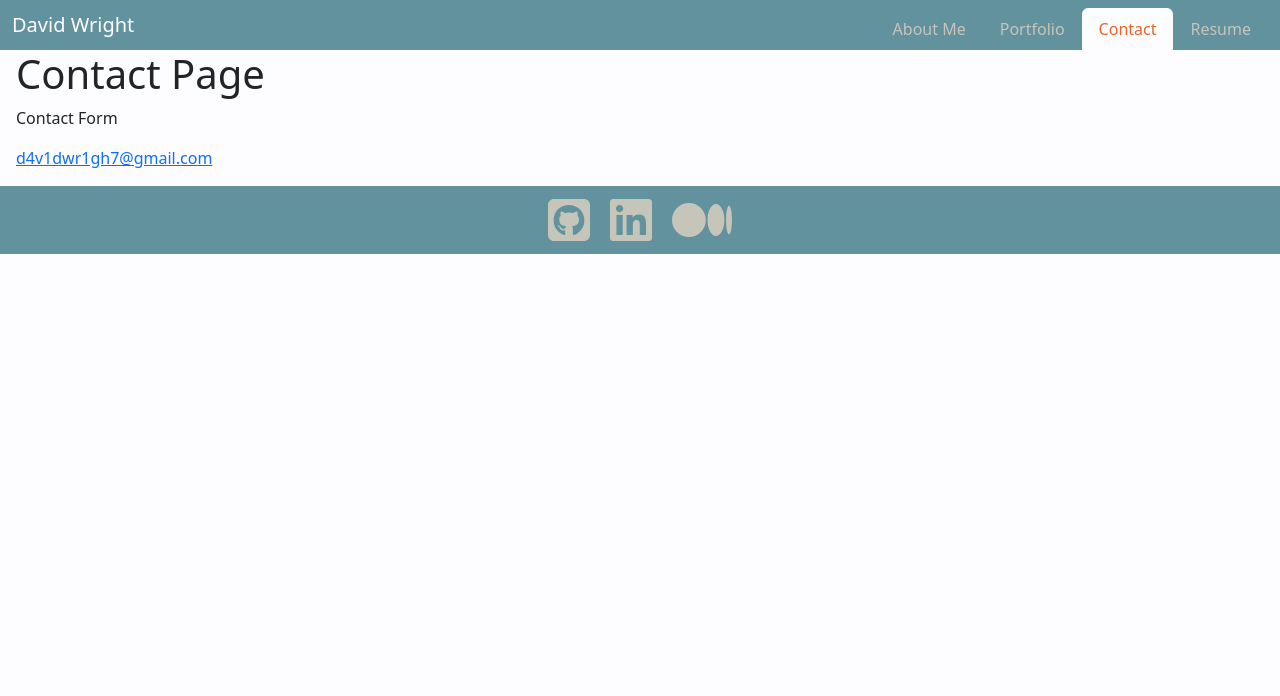
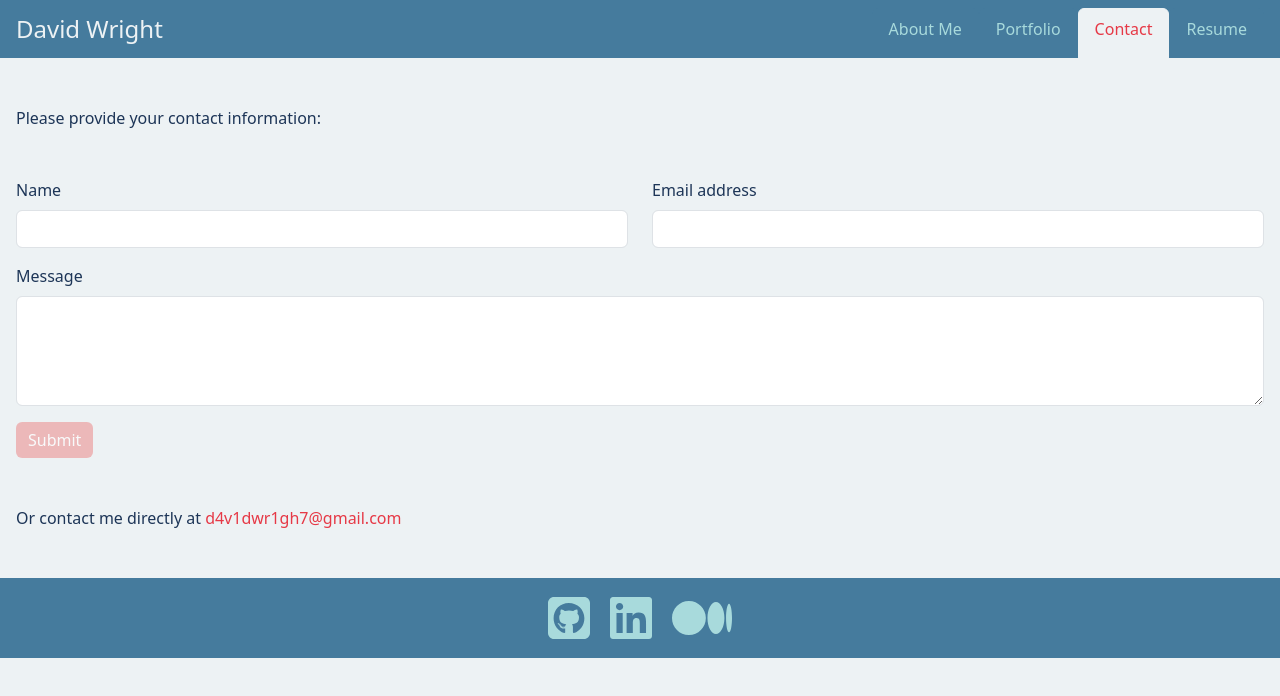
Before and after one commit to d-a-v-i-d-w-r-i-g-h-t/react-portfolio, a React (Vite) app: page /Contact in a window 1280 px wide. Shown: the top 696 px of the page. Built offline with nearby package versions, Linux system fonts and the light colour scheme.

Commit message:
Add Contact form and Resume content

```diff
--- a/src/components/Footer.jsx
+++ b/src/components/Footer.jsx
@@ -7,7 +7,7 @@ import {
 
 export default function Footer() {
   return (
-    <div className="footer">
+    <div className="footer mt-5 p-3">
       <div className="social-icons">
         <a
           className="icon"
--- a/src/components/Header.jsx
+++ b/src/components/Header.jsx
@@ -2,8 +2,8 @@ import Navigation from './Navigation';
 
 export default function Header() {
   return (
-    <>
+    <div className="mb-5">
       <Navigation />
-    </>
+    </div>
   )
 }
--- a/src/components/Navigation.jsx
+++ b/src/components/Navigation.jsx
@@ -5,7 +5,7 @@ export default function Navigation() {
   const currentPage = useLocation().pathname;
 
   return (
-    <nav className="navbar navbar-expand-lg pb-0">
+    <nav className="navbar navbar-expand-lg px-1 pb-0">
       <div className="container-fluid">
         <p className="navbar-brand mb-2 h1">David Wright</p>
         <ul className="nav nav-tabs justify-content-center">
--- a/src/index.css
+++ b/src/index.css
@@ -1,3 +1,16 @@
+:root {
+  --page-color: #edf2f4;
+  --primary-color: #457b9d;
+  --secondary-color: #a8dadc;
+  --accent-color: #e63946;
+  --text-color: #1d3557;
+}
+/* :root {
+  --page-color: #fdfdff;
+  --primary-color: #62929e;
+  --secondary-color: #c6c5b9;
+  --accent-color: #eb6424;
+} */
 
 body {
   margin: 0;
@@ -6,9 +19,94 @@ body {
   background-color: var(--page-color);
 }
 
+.navbar {
+  background-color: var(--primary-color);
+}
+
+.navbar-brand {
+  color: var(--page-color);
+  font-size: 150%
+}
+.navbar-brand:hover {
+  color: var(--page-color);
+}
+
+.nav-link {
+  height: 50px;
+}
+
+.nav-tabs .nav-link:hover {
+  color: var(--page-color);
+  border-color: var(--page-color);
+}
+
+.nav-tabs .nav-link:focus {
+  color: var(--page-color);
+  border-color: var(--page-color);
+  box-shadow: none;
+}
+
+.nav-tabs .nav-link.active {
+  color: var(--accent-color);
+  border-color: var(--page-color);
+  background-color: var(--page-color);
+}
+
+.nav-link {
+  color: var(--secondary-color);
+  background-color: var(--primary-color);
+}
+
+main {
+  color: var(--text-color);
+}
+
+.form-control:focus {
+  border-color:  #ec9a9a;
+  box-shadow: inset 0 1px 1px rgba(75, 40, 40, 0.075), 0 0 8px #ec9a9a;
+
+}
+
+.btn {
+  background-color: var(--accent-color);
+  border: 0px solid var(--accent-color);
+  transition: background-color box-shadow 0.3s ease;
+}
+
+.btn:hover {
+background-color: #ae2012;
+box-shadow: inset 0 1px 1px rgba(75, 40, 40, 0.075), 0 0 8px #ae2012;
+
+}
+
+.btn:disabled {
+  background-color: #ec9a9a;
+  border: #ec9a9a;
+  cursor: not-allowed;
+}
+
+.btn:focus {
+  background-color: var(--accent-color);
+  box-shadow: inset 0 1px 1px rgba(75, 40, 40, 0.075), 0 0 8px #ec9a9a;
+}
+
+.input-error {
+  color: var(--accent-color);
+  margin-left: 13px;
+}
+
+.link {
+  color: var(--accent-color);
+  text-decoration: none;
+}
+
+.link:focus {
+  outline: 2px solid var(--accent-color);
+  border-radius: 4px;
+}
+
 .footer {
   background-color: var(--primary-color);
-  padding: 10px;
 }
 
 .social-icons {
@@ -22,39 +120,44 @@ body {
   transition: color 0.3s ease;
 }
 
+.icon:focus {
+  box-shadow: none;
+  border: none;
+  outline: 2px solid var(--accent-color);
+  color: var(--page-color);
+}
+
 .icon:hover {
   color: var(--page-color);
 }
 
-:root {
-  --page-color: #fdfdff;
-  --primary-color: #62929e;
-  --secondary-color: #c6c5b9;
-  --accent-color: #eb6424;
-
-}
-.navbar {
-  background-color: var(--primary-color);
+.multi-column-list {
+  column-count: 1; /* Adjust the number of columns as needed */
+  column-gap: 20px; /* Adjust the gap between columns as needed */
+  /* padding: 0; */
 }
 
-.navbar-brand {
-  color: var(--page-color);
+/* Media query for small devices (sm) */
+@media only screen and (min-width: 400px) {
+  .multi-column-list {
+    column-count: 2; /* Adjust the number of columns as needed */
+  }
 }
-.navbar-brand:hover {
-  color: var(--page-color);
+/* Media query for medium devices (md) */
+@media only screen and (min-width: 600px) {
+  .multi-column-list {
+    column-count: 3; /* Adjust the number of columns as needed */
+  }
 }
-
-.nav-tabs .nav-link:hover {
-  color: var(--page-color);
-  border-color: var(--page-color);
+/* Media query for large devices (lg) */
+@media only screen and (min-width: 900px) {
+  .multi-column-list {
+    column-count: 4; /* Adjust the number of columns as needed */
+  }
 }
-.nav-tabs .nav-link.active {
-  color: var(--accent-color);
-  border-color: var(--page-color);
-  background-color: var(--page-color);
+/* Media query for extra large devices (xl) */
+@media only screen and (min-width: 1200px) {
+  .multi-column-list {
+    column-count: 6; /* Adjust the number of columns as needed */
+  }
 }
-
-.nav-link {
-  color: var(--secondary-color);
-  background-color: var(--primary-color);
-}
--- a/src/pages/About.jsx
+++ b/src/pages/About.jsx
@@ -1,16 +1,15 @@
 export default function About() {
   return (
-    <div>
-      <h1>About Page</h1>
+    <div className="d-flex align-items-center">
       <img
-        className="rounded"
+        className="rounded mb-5"
         src="src/assets/images/David-Profile-Photo.jpeg"
         alt="David Wright"
         width="200"
       />
-      <p>
+      <p className="mx-3">
         I&apos;m an aerospace engineer and full-stack web developer
-        from Portland, Oregon, transplanted to the Silicon Valley.
+        from the Pacific Northwest, transplanted to the Silicon Valley.
         Tech has always been a fascination for me, from software to spacecraft.
       </p>
     </div>
--- a/src/pages/Contact.jsx
+++ b/src/pages/Contact.jsx
@@ -1,9 +1,153 @@
-export default function Contact() {
+import { useState } from 'react';
+
+import { validateEmail } from '../utils/helpers';
+
+
+
+function Contact() {
+
+  // state variables for form fields
+  const [name, setName] = useState('');
+  const [email, setEmail] = useState('');
+  const [message, setMessage] = useState('');
+  const [nameErrorMessage, setNameErrorMessage] = useState('');
+  const [emailErrorMessage, setEmailErrorMessage] = useState('');
+  const [messageErrorMessage, setMessageErrorMessage] = useState('');
+  const [isSubmitDisabled, setSubmitDisabled] = useState(true);
+
+  const handleInputChange = (e) => {
+    // get the value and name of input that was changed
+    const { target } = e;
+    const inputType = target.name;
+    const inputValue = target.value;
+
+    // set the state of changed input
+    if (inputType === 'name') {
+      setName(inputValue);
+    } else if (inputType === 'email') {
+      setEmail(inputValue);
+    } else {
+      setMessage(inputValue);
+    }
+  };
+
+  const handleOnBlur = (e) => {
+    const missingInputMessage = 'Field is required, please provide input';
+
+    if ( !validateEmail(email) ) {
+      console.log('validateEmail(email)');
+      console.log(email);
+      console.log(validateEmail(email));
+      setEmailErrorMessage('Email is invalid. Please re-enter.');
+      // add class for red text styling
+    } else if (!email) {
+      setEmailErrorMessage(missingInputMessage);
+    } else {
+      setEmailErrorMessage('');
+      // remove class for red text styling
+    }
+
+    if ( !name ) {
+      setNameErrorMessage(missingInputMessage);
+    } else {
+      setNameErrorMessage('');
+    }
+
+    if ( !message ) {
+      setMessageErrorMessage(missingInputMessage);
+    } else {
+      setMessageErrorMessage('');
+    }
+
+    //update the disabled state based on validation conditions
+    setSubmitDisabled(!(name && email && message && validateEmail(email)));
+  };
+
+  const handleFormSubmit = (e) => {
+    e.preventDefault();
+    console.log('Submit button clicked');
+    // clear form
+    setName('');
+    setEmail('');
+    setMessage('');
+    // disable the submit button after submission
+    setSubmitDisabled(true);
+  }
+
   return (
     <div>
-      <h1>Contact Page</h1>
-      <p>Contact Form</p>
-      <p><a href="mailto:d4v1dwr1gh7@gmail.com">d4v1dwr1gh7@gmail.com</a></p>
+      <p>Please provide your contact information:</p>
+
+      <form className="form my-5" onSubmit={handleFormSubmit}>
+
+        {/* split name and email input fields across single row until small breakpoint, then stack */}
+        <div className="row">
+
+          <div className="col-sm-6">
+            <div className="mb-3">
+              <label htmlFor="nameInput" className="form-label">Name</label>
+              <input
+                value={name}
+                name="name"
+                onChange={handleInputChange}
+                onBlur={handleOnBlur}
+                type="text"
+                className="form-control"
+                id="nameInput"
+                aria-describedby="nameHelp"
+              />
+              <div id="nameHelp" className="form-text input-error">
+                {nameErrorMessage}
+              </div>
+            </div>
+          </div>
+
+          <div className="col-sm-6">
+            <div className="mb-3">
+              <label htmlFor="emailInput" className="form-label">Email address</label>
+              <input
+                value={email}
+                name="email"
+                onChange={handleInputChange}
+                onBlur={handleOnBlur}
+                type="email"
+                className="form-control"
+                id="emailInput"
+                aria-describedby="emailHelp"
+              />
+              <div id="emailHelp" className="form-text input-error">
+                {emailErrorMessage}
+              </div>
+            </div>
+          </div>
+
+        </div>
+
+        <div className="mb-3">
+          <label htmlFor="messageInput" className="form-label">Message</label>
+          <textarea
+            value={message}
+            name="message"
+            onChange={handleInputChange}
+            onBlur={handleOnBlur}
+            className="form-control"
+            id="messageInput"
+            aria-describedby="messageHelp"
+            rows={4}
+          ></textarea>
+          <div id="messageHelp" className="form-text input-error">
+            {messageErrorMessage}
+          </div>
+        </div>
+
+        <button type="submit" className="btn btn-primary" disabled={isSubmitDisabled} >
+          Submit
+        </button>
+      </form>
+
+      <p>Or contact me directly at <a className="link" href="mailto:d4v1dwr1gh7@gmail.com" className="link">d4v1dwr1gh7@gmail.com</a></p>
     </div>
   );
 }
+
+export default Contact;
--- a/src/pages/Resume.jsx
+++ b/src/pages/Resume.jsx
@@ -1,18 +1,41 @@
 export default function Resume() {
+  const resumeFilePath = 'src/assets/files/Resume-David-Wright.pdf';
   return (
     <div>
-      <h1>Resume Page</h1>
-      <p>Download my resume <a href="">here</a></p>
-      <h2>Proficiencies</h2>
-      <ul>
+      <p>
+        Download my resume <a
+          href={resumeFilePath}
+          className="link"
+          rel="noopener noreferrer"
+          target="_blank"
+        >here</a>
+      </p>
+      <h3 className="mt-5">Proficiencies</h3>
+      <ul className="multi-column-list">
         <li>HTML</li>
         <li>CSS</li>
         <li>JavaScript</li>
+        <li>GitHub/Git</li>
+        <li>Bootstrap</li>
+        <li>The DOM</li>
+        <li>APIs</li>
+        <li>JQuery</li>
+        <li>JSON</li>
+        <li>AJAX</li>
+        <li>ES6</li>
+        <li>OOP</li>
         <li>MySQL</li>
+        <li>MVC paradigm</li>
+        <li>Sequelize</li>
+        <li>Testing</li>
+        <li>Agile development</li>
+        <li>PWAs</li>
+        <li>NoSQL</li>
+        <li>MERN Stack</li>
         <li>MongoDB</li>
-        <li>Express.js</li>
+        <li>Express</li>
         <li>React</li>
-        <li>Node.js</li>
+        <li>Node</li>
       </ul>
     </div>
   );
--- /dev/null
+++ b/src/utils/helpers.js
@@ -0,0 +1,4 @@
+export function validateEmail(email) {
+  const re = /^(([^<>()[\]\\.,;:\s@"]+(\.[^<>()[\]\\.,;:\s@"]+)*)|(".+"))@((\[[0-9]{1,3}\.[0-9]{1,3}\.[0-9]{1,3}\.[0-9]{1,3}\])|(([a-zA-Z\-0-9]+\.)+[a-zA-Z]{2,}))$/;
+  return re.test(String(email).toLowerCase());
+}
```
Also changed, not shown: src/assets/data/projects.json (+12 -6 lines), 1 other file (tests, documents, lock files or other folders).
